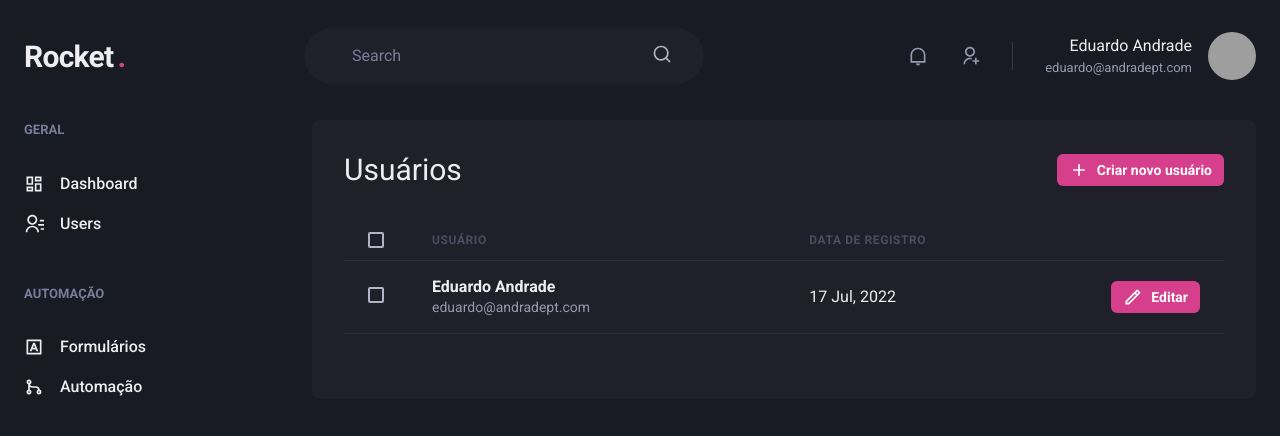
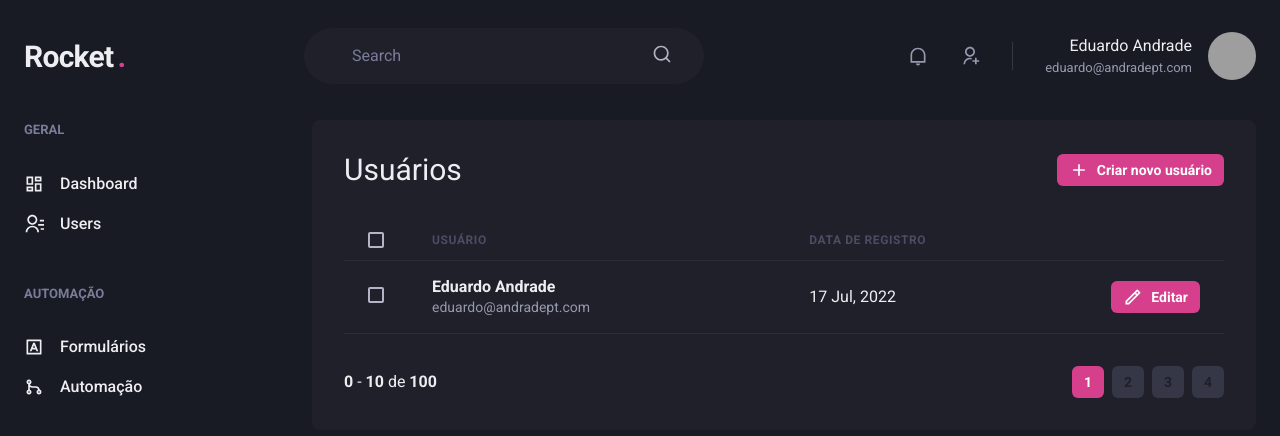
Before and after one commit to edu2andrade/rocket-dashboard, a Next.js app: page /users in a window 1280 px wide. Shown: the top 436 px of the page. Built offline with nearby package versions, Linux system fonts and the light colour scheme; grey boxes are pictures that could not be loaded.

Commit message:
Pagination component added

```diff
--- /dev/null
+++ b/src/components/Pagination.tsx
@@ -0,0 +1,59 @@
+import { Button, HStack, Box } from "@chakra-ui/react";
+
+export function Pagination() {
+  return (
+    <HStack spacing="6" mt="8" justify="space-between" align="center">
+      <Box>
+        <strong>0</strong> - <strong>10</strong> de <strong>100</strong>
+      </Box>
+      <HStack spacing="2">
+        <Button
+          size="sm"
+          fontSize={"sm"}
+          w="4"
+          colorScheme={"pink"}
+          disabled
+          _disabled={{
+            bg: "pink.500",
+            cursor: "default",
+          }}
+        >
+          1
+        </Button>
+        <Button
+          size="sm"
+          fontSize={"sm"}
+          w="4"
+          bg="gray.700"
+          _hover={{
+            bg: "gray.500",
+          }}
+        >
+          2
+        </Button>
+        <Button
+          size="sm"
+          fontSize={"sm"}
+          w="4"
+          bg="gray.700"
+          _hover={{
+            bg: "gray.500",
+          }}
+        >
+          3
+        </Button>
+        <Button
+          size="sm"
+          fontSize={"sm"}
+          w="4"
+          bg="gray.700"
+          _hover={{
+            bg: "gray.500",
+          }}
+        >
+          4
+        </Button>
+      </HStack>
+    </HStack>
+  );
+}
--- a/src/pages/users/index.tsx
+++ b/src/pages/users/index.tsx
@@ -15,6 +15,7 @@
 } from "@chakra-ui/react";
 import { RiAddLine, RiPencilLine } from "react-icons/ri";
 import { Header } from "../../components/Header";
+import { Pagination } from "../../components/Pagination";
 import { Sidebar } from "../../components/Sidebar";
 
 export default function UserList() {
@@ -77,6 +78,8 @@
               </Tr>
             </Tbody>
           </Table>
+
+          <Pagination />
         </Box>
       </Flex>
     </Box>
```
